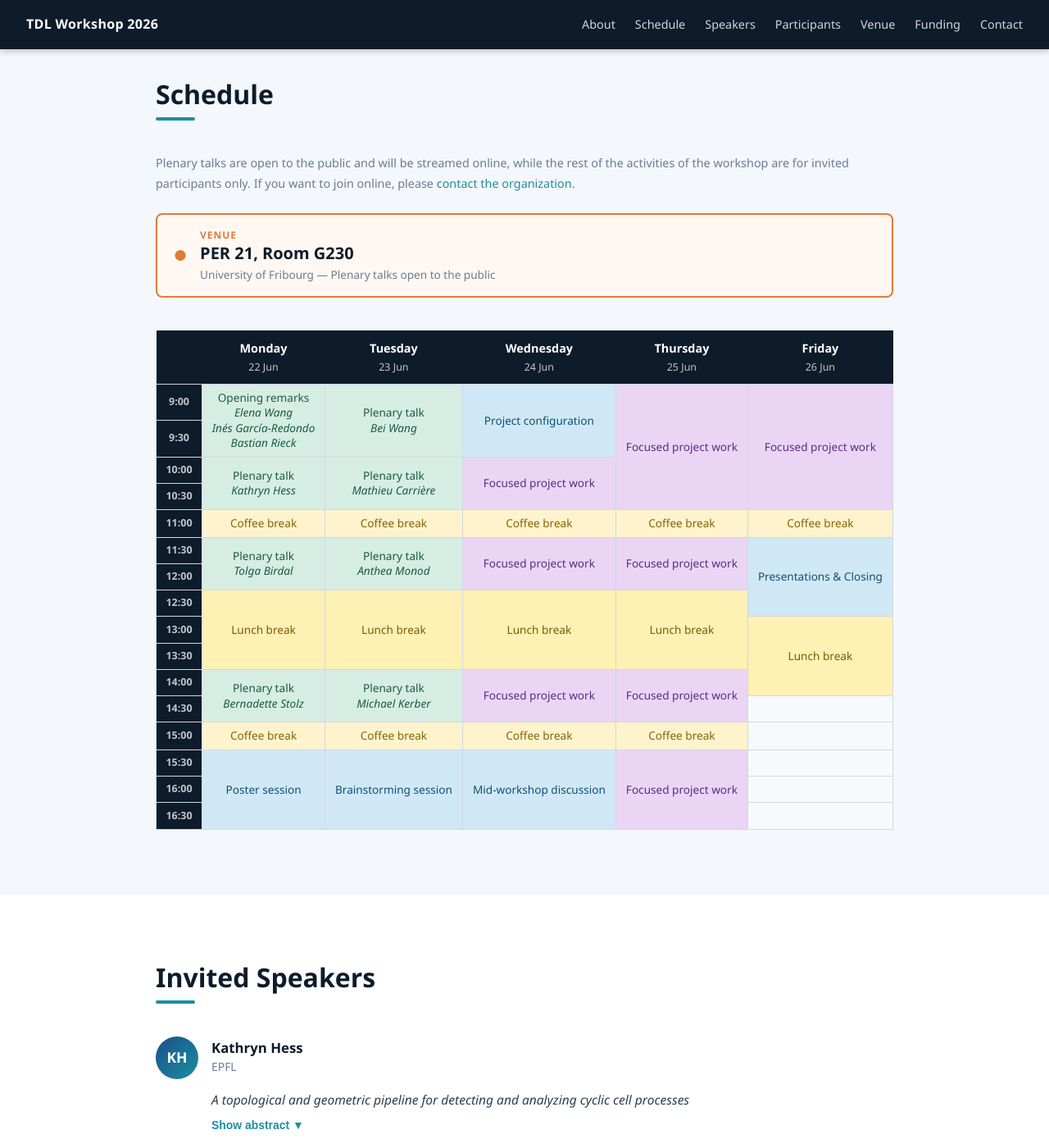
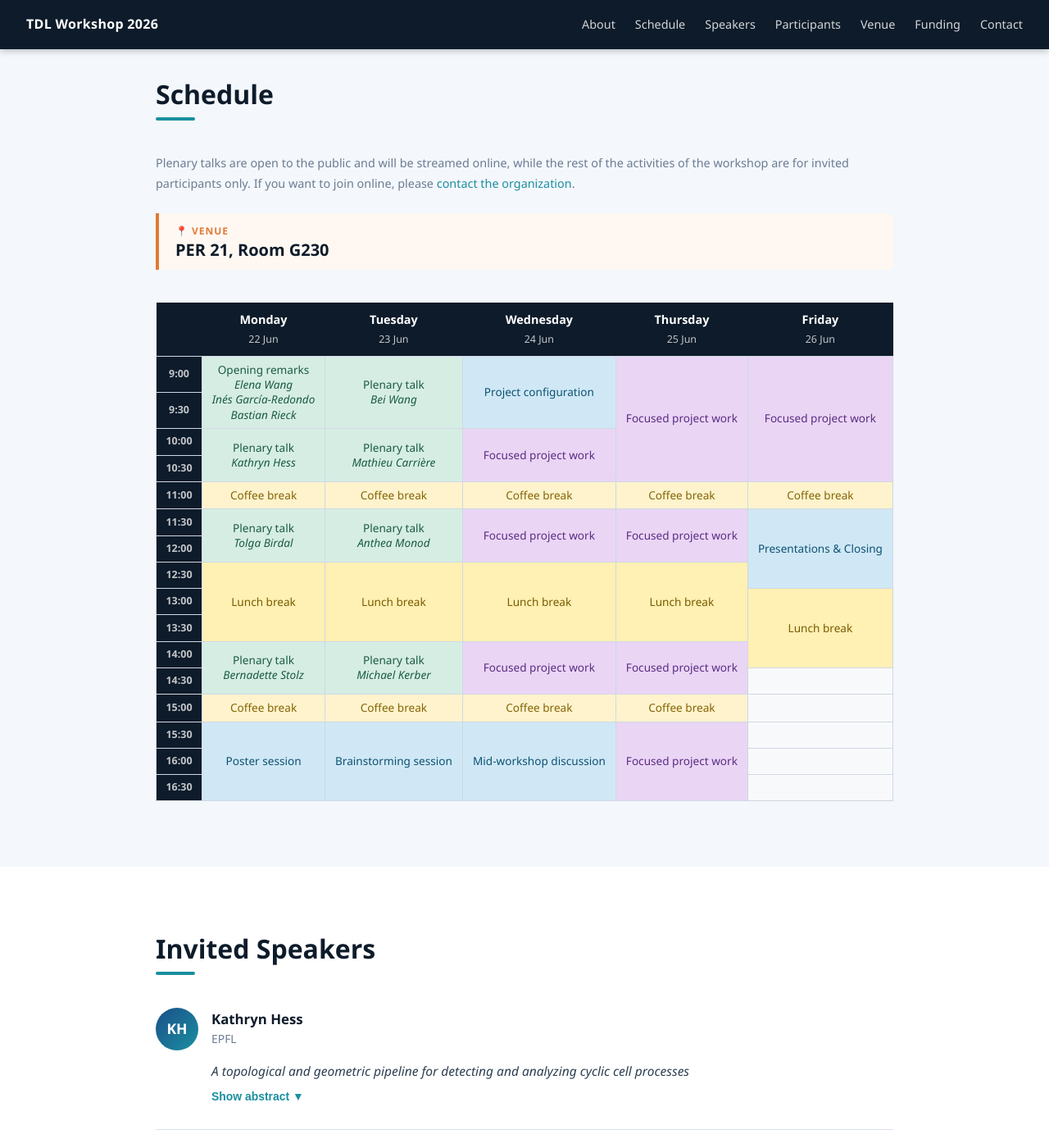
Before and after one commit to aidos-lab/tdl-workshop, a Jekyll site: the page built from index.html, in a window 1280 px wide and 1400 px high, scrolled down 1887 px. Shown: the whole window at 82% size. Built offline with Jekyll 4.4.1, drawn with Linux system fonts in a browser that asks for light colours.

Commit message:
changed venue locator

```diff
--- a/assets/css/style.css
+++ b/assets/css/style.css
@@ -218,20 +218,11 @@ section:nth-child(even):not(.hero) { background: var(--light); }
 }
 
 .venue-callout {
-  display: flex;
-  align-items: center;
-  gap: 1rem;
+  border-left: 4px solid var(--accent);
   background: #fff8f2;
-  border: 2px solid var(--accent);
-  border-radius: var(--radius);
-  padding: .9rem 1.25rem;
+  border-radius: 0 var(--radius) var(--radius) 0;
+  padding: .75rem 1.25rem;
   margin-bottom: 2.5rem;
-}
-
-.venue-callout-icon {
-  font-size: 1.1rem;
-  color: var(--accent);
-  flex-shrink: 0;
 }
 
 .venue-callout-label {
@@ -249,13 +240,6 @@ section:nth-child(even):not(.hero) { background: var(--light); }
   font-weight: 800;
   color: var(--navy);
   line-height: 1.2;
-}
-
-.venue-callout-sub {
-  display: block;
-  font-size: .85rem;
-  color: var(--muted);
-  margin-top: .15rem;
 }
 
 /* Weekly grid table */
--- a/index.html
+++ b/index.html
@@ -65,12 +65,8 @@ layout: default
     <p class="schedule-note">Plenary talks are open to the public and will be streamed online, while the rest of the activities of the workshop are for invited participants only. If you want to join online, please <a href="#contact">contact the organization</a>.</p>
 
     <div class="venue-callout">
-      <span class="venue-callout-icon">&#9679;</span>
-      <div>
-        <span class="venue-callout-label">Venue</span>
-        <span class="venue-callout-room">PER 21, Room G230</span>
-        <span class="venue-callout-sub">University of Fribourg &mdash; Plenary talks open to the public</span>
-      </div>
+      <span class="venue-callout-label">&#128205; Venue</span>
+      <span class="venue-callout-room">PER 21, Room G230</span>
     </div>
 
     <div class="schedule-wrap">
```
